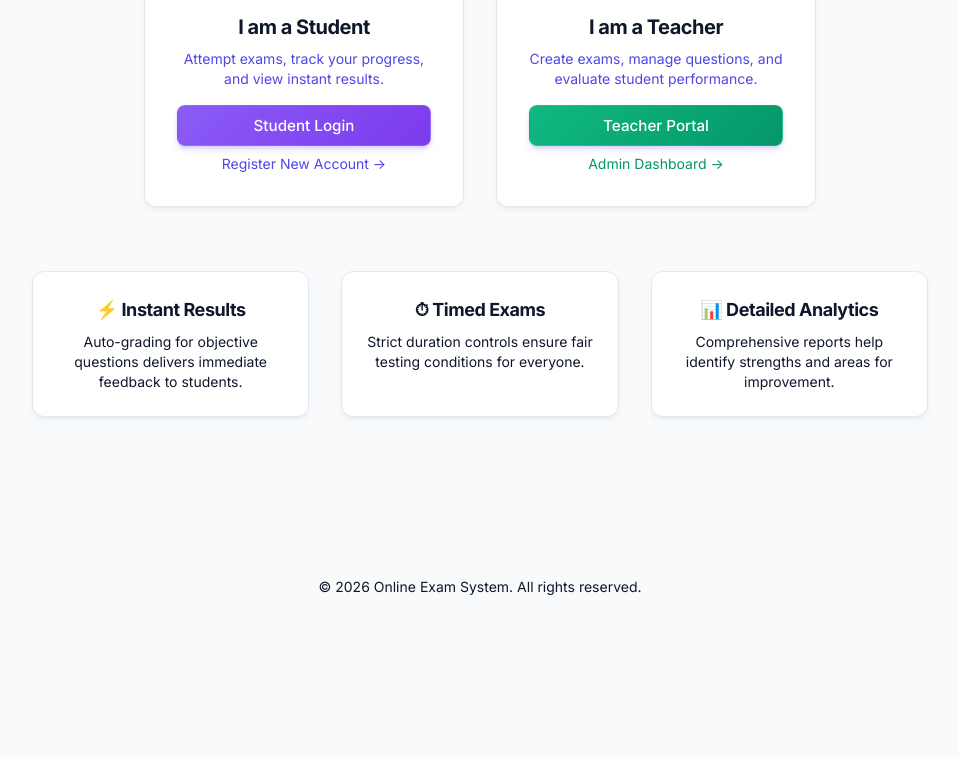
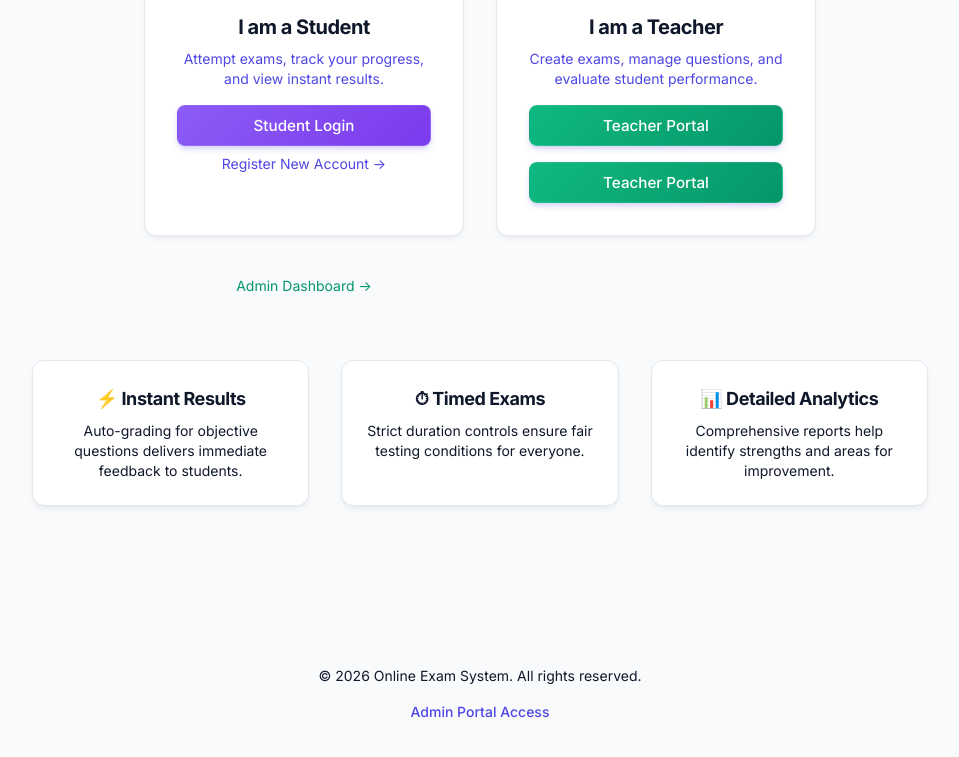
Before and after one commit to kirithivasan08/online-exam-backend, a website: page public/index.html in a window 1280 px wide. Shown: the part 563-1320 px from the top of the page, without its empty margins (160-1119 px from the left). Before the commit the page ends 1224 px from the top, so only its background shows below. Drawn offline with Linux system fonts and the light colour scheme.

Commit message:
Add Admin Portal access points to homepage and footer

```diff
--- a/public/index.html
+++ b/public/index.html
@@ -68,7 +68,8 @@
                         Create exams, manage questions, and evaluate student performance.
                     </p>
                     <button class="btn btn-primary mt-4 w-full theme-teacher">Teacher Portal</button>
-                    <div class="mt-2 text-sm text-emerald-600">Admin Dashboard →</div>
+                    <button class="btn btn-primary mt-4 w-full theme-teacher">Teacher Portal</button>
+                    <a href="admin-login.html" class="mt-2 text-sm text-emerald-600 block no-underline font-semibold hover:underline">Admin Dashboard →</a>
                 </a>
             </div>
 
@@ -94,8 +95,11 @@
 
     <!-- Footer -->
     <footer class="bg-white border-t py-8 mt-auto">
-        <div class="container text-center text-muted text-sm">
-            &copy; 2026 Online Exam System. All rights reserved.
+        <div class="container text-center text-muted text-sm flex flex-col gap-2">
+            <div>&copy; 2026 Online Exam System. All rights reserved.</div>
+            <div>
+                <a href="admin-login.html" class="text-indigo-600 hover:underline font-medium">Admin Portal Access</a>
+            </div>
         </div>
     </footer>
 
```
